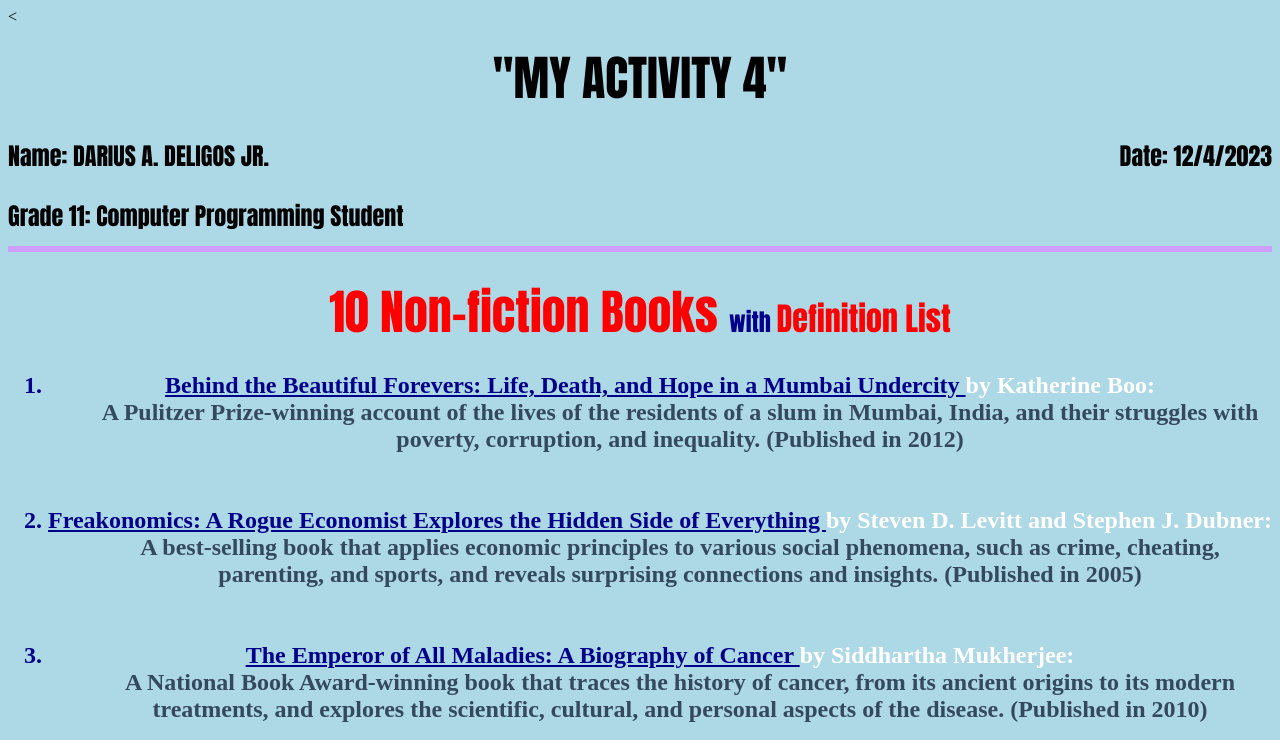
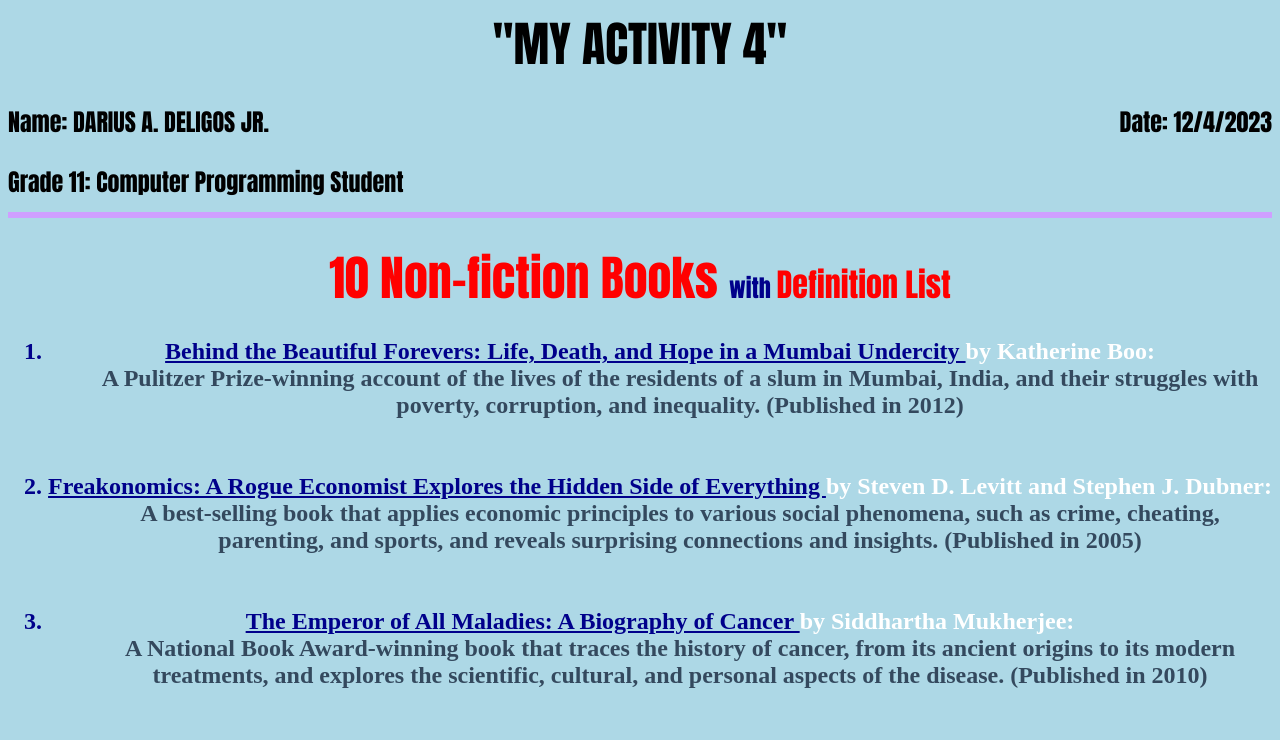
Before and after one commit to DELIGOS/MY-HTML-ACTIVITY-4, a plain HTML site: page index.html in a window 1280 px wide. Shown: the top 740 px of the page. Drawn offline with Linux system fonts and the light colour scheme.

Commit message:
Update index.html

```diff
--- a/index.html
+++ b/index.html
@@ -1,4 +1,4 @@
-<<html>
+<html>
   <head>
   <body style="background-color:#ADD8E6;">
   <title> ACTIVITY 4 </title>
@@ -7,7 +7,7 @@
   <p align="center"> <font color="#000000"face="impact"size="15"> "MY ACTIVITY 4" </font> </p>
 
   <h2> <font color="#000000"face="impact"> <p style="text-align:right">
-   <span style="float:left">Name: DARIUS A. DELIGOS JR.</span>
+   <font style="float:left">Name: DARIUS A. DELIGOS JR.</font>
   Date: 12/4/2023 </font> </h2> </p>
 
   <h2> <font color="#000000"face="impact"> Grade 11: Computer Programming Student </font>
```
